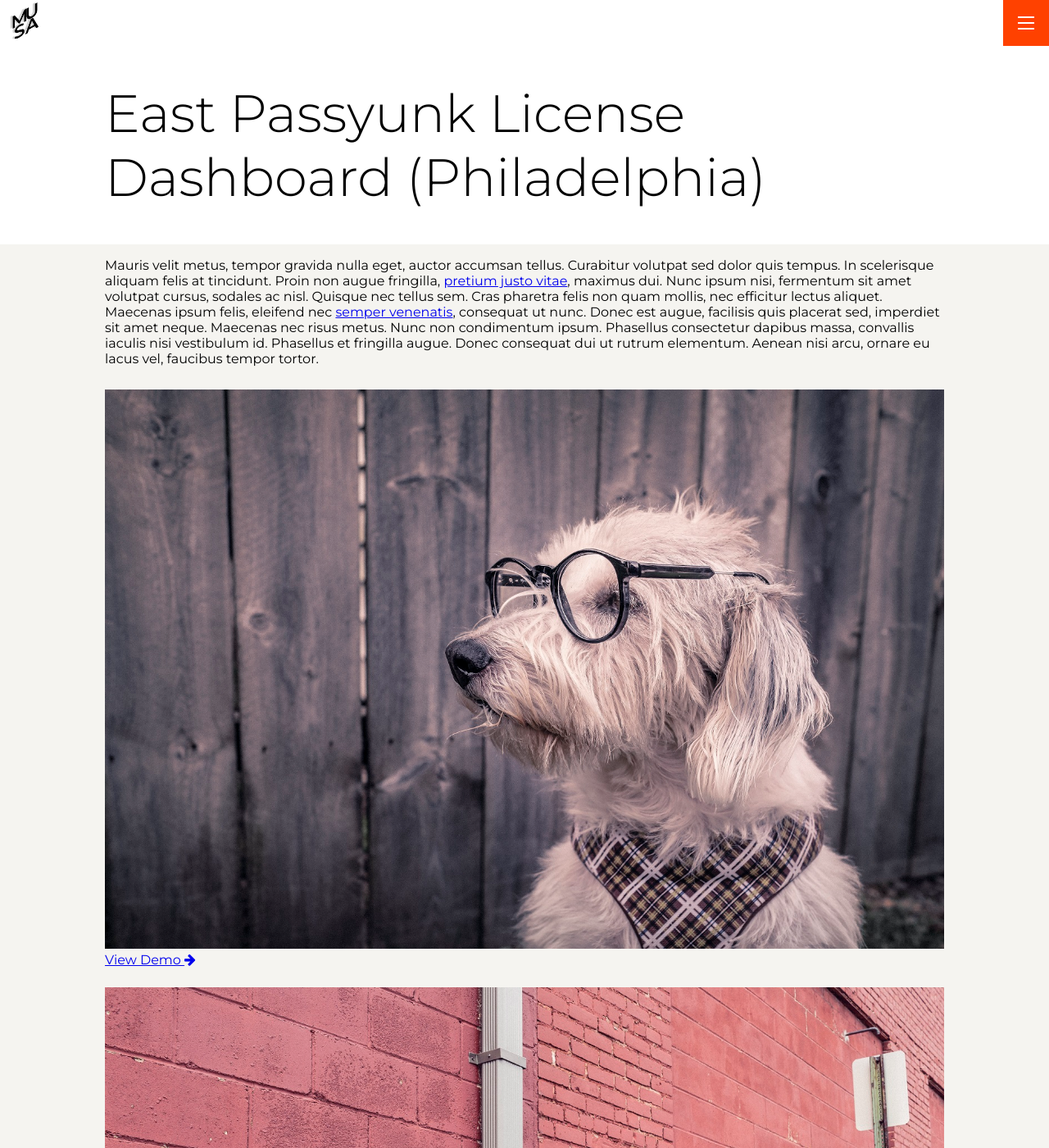
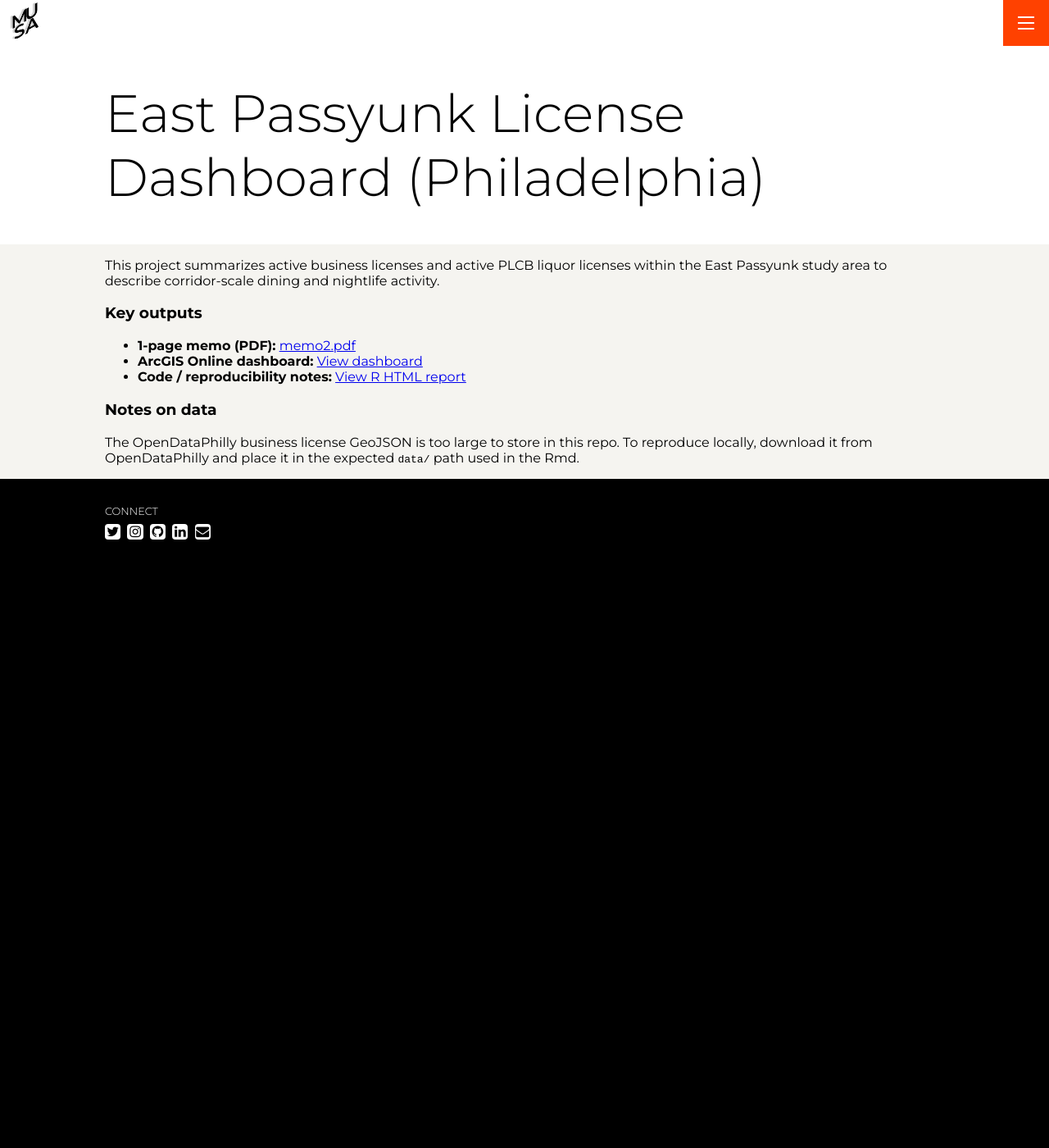
Before and after one commit to astauf03/portfolio, a Jekyll site: the page built from _projects/east-passyunk-licenses.md, in a window 1280 px wide and 1400 px high. Shown: the whole window at 82% size. Built offline with Jekyll 4.4.1, drawn with Linux system fonts in a browser that asks for light colours.

Commit message:
Enhance east-passyunk-licenses.md with project details
Added project summary, key outputs, and data notes for East Passyunk License Dashboard.

```diff
--- a/_projects/east-passyunk-licenses.md
+++ b/_projects/east-passyunk-licenses.md
@@ -3,8 +3,14 @@ layout: post
 title: 'East Passyunk License Dashboard (Philadelphia)'
 thumbnail: /assets/img/projects/east-passyunk-licenses/memo2.jpg
 ---
-Mauris velit metus, tempor gravida nulla eget, auctor accumsan tellus. Curabitur volutpat sed dolor quis tempus. In scelerisque aliquam felis at tincidunt. Proin non augue fringilla, [pretium justo vitae](#), maximus dui. Nunc ipsum nisi, fermentum sit amet volutpat cursus, sodales ac nisl. Quisque nec tellus sem. Cras pharetra felis non quam mollis, nec efficitur lectus aliquet. Maecenas ipsum felis, eleifend nec [semper venenatis](#), consequat ut nunc. Donec est augue, facilisis quis placerat sed, imperdiet sit amet neque. Maecenas nec risus metus. Nunc non condimentum ipsum. Phasellus consectetur dapibus massa, convallis iaculis nisi vestibulum id. Phasellus et fringilla augue. Donec consequat dui ut rutrum elementum. Aenean nisi arcu, ornare eu lacus vel, faucibus tempor tortor.
 
-{% include image.html url="http://www.gratisography.com" image="projects/proj-1/dog.jpg" %}
+This project summarizes active business licenses and active PLCB liquor licenses within the East Passyunk study area to describe corridor-scale dining and nightlife activity.
 
-{% include image.html url="http://www.gratisography.com" image="projects/proj-1/wall.jpg" %}
+### Key outputs
+- **1-page memo (PDF):** [memo2.pdf](/assets/img/projects/east-passyunk-licenses/memo2.pdf)
+- **ArcGIS Online dashboard:** [View dashboard](https://upenn.maps.arcgis.com/apps/dashboards/cbd683681e3941788922678e58f0f793)
+- **Code / reproducibility notes:** [View R HTML report](https://astauf03.github.io/spatial-analysis-portfolio/liquor_license_dashboard/licensingstuff.html)
+
+
+### Notes on data
+The OpenDataPhilly business license GeoJSON is too large to store in this repo. To reproduce locally, download it from OpenDataPhilly and place it in the expected `data/` path used in the Rmd.
```
